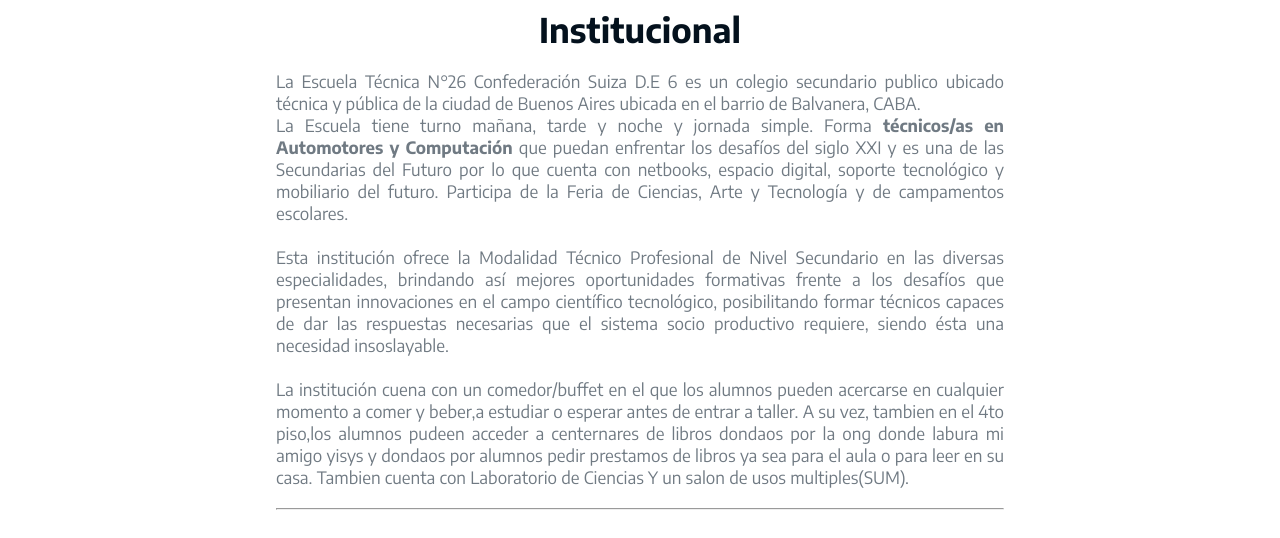
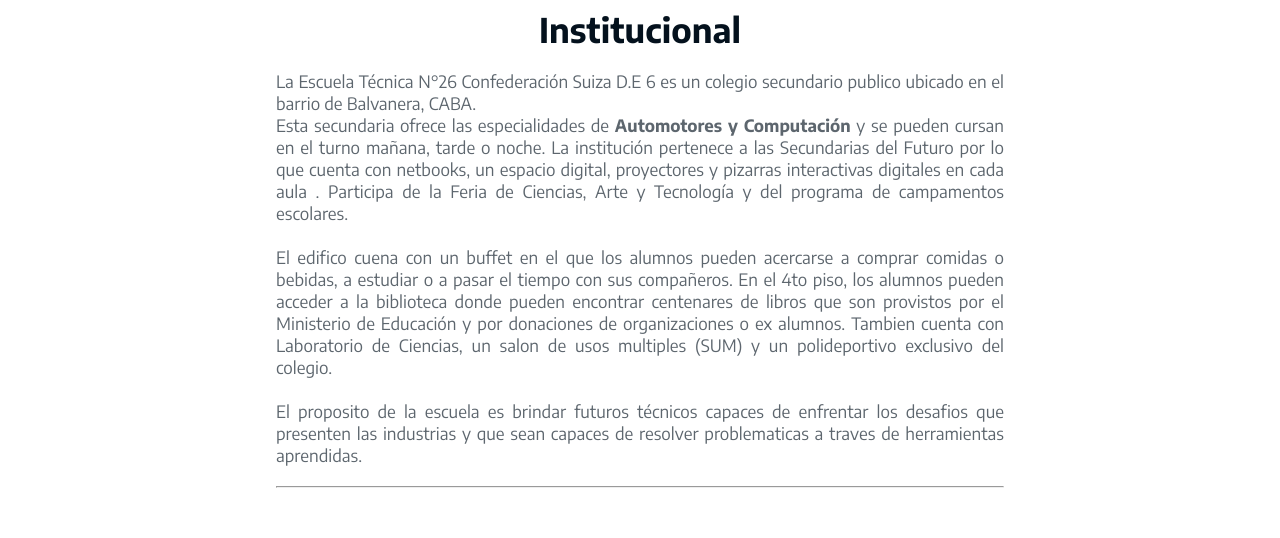
Before and after one commit to brandonporcel/confederacionsuiza, a React (Create React App) app: page /institucional in a window 1280 px wide. Shown: the part 392-930 px from the top of the page. Built offline with nearby package versions, Linux system fonts and the light colour scheme; grey boxes are pictures that could not be loaded.

Commit message:
texto institucional

```diff
--- a/src/components/Home/ConoceLaSuiza.jsx
+++ b/src/components/Home/ConoceLaSuiza.jsx
@@ -1,4 +1,5 @@
 import React from 'react';
+import { Link } from 'react-router-dom';
 import styled from 'styled-components';
 import { conocelasuizabg } from '../../svg/svgAsImage';
 import Button from '../Button';
@@ -44,13 +45,9 @@
 				allow="accelerometer; autoplay; clipboard-write; encrypted-media; gyroscope; picture-in-picture"
 				allowFullScreen
 			></iframe>
-			<a
-				href="https://goo.gl/maps/8ndhDve72yNUEg9y6"
-				target="_blank"
-				rel="noreferrer"
-			>
-				<Button type="bg">Mapa Escuela</Button>
-			</a>
+			<Link to="/contacto">
+				<Button type="bg">Contacto</Button>
+			</Link>
 		</ConoceLaSuizaCtn>
 	);
 }
--- a/src/components/InformacionUitl.jsx
+++ b/src/components/InformacionUitl.jsx
@@ -4,12 +4,12 @@
 	{
 		question: '¿Cuándo es la inscripción a 1° año?',
 		answer:
-			'La inscripción a 1° año es en febrero. Hay que acercarse a regencia y entregar la documentacion correspondiente. Será avisado en la pagina de facebook del colegio.',
+			'La inscripción a 1° año es en febrero. Hay que acercarse a regencia y entregar la documentacion correspondiente. Será avisado en la pagina de facebook del colegio cualquier incoveniente que pudiese ocurrir.',
 	},
 	{
-		question: '¿Cuando es la inscripción?',
+		question: '¿Cuando es la inscripción de 2to a 6to año?',
 		answer:
-			'Para los años superiores de 2° a 6°, la inscripción se realiza al finalizar el ciclo lectivo, a partir del mes de diciembre. Recordemos que al pasar de año, tenes asegurada la vacante. ',
+			'Para los años de 2° a 6°, la inscripción se realiza al finalizar el ciclo lectivo, a partir del mes de diciembre. Recordemos que al pasar de año, se tiene asegurada la vacante. ',
 	},
 	{
 		question: '¿Se puede elegir turno?',
@@ -19,7 +19,7 @@
 	{
 		question: '¿Cuándo empiezan las clases?',
 		answer:
-			'Según agenda educativa del ministerio de educación de la Ciudad de Buenos Aires.',
+			'Según la agenda educativa del Ministerio de Educación de la Ciudad de Buenos Aires.',
 	},
 	{
 		question: '¿Cómo se tramita el certificado de alumno regular? ',
@@ -65,6 +65,13 @@
 				align-items: center;
 				justify-content: space-between;
 				cursor: pointer;
+				button {
+					background: none;
+					border: none;
+					span {
+						padding: 10px 5px;
+					}
+				}
 				h4 {
 					font-weight: 400;
 					font-size: 20px;
@@ -118,7 +125,9 @@
 							<h4 className={`${selected === i ? 'selected' : ''}`}>
 								{question}
 							</h4>
-							<span> {selected === i ? '-' : '+'} </span>
+							<button>
+								<span> {selected === i ? '-' : '+'} </span>
+							</button>
 						</div>
 						<div className={selected === i ? 'answer selected' : 'answer'}>
 							<p>{answer}</p>
--- a/src/components/Institucional.jsx
+++ b/src/components/Institucional.jsx
@@ -35,35 +35,33 @@
 			>
 				<p>
 					La Escuela Técnica N°26 Confederación Suiza D.E 6 es un colegio
-					secundario publico ubicado técnica y pública de la ciudad de Buenos
-					Aires ubicada en el barrio de Balvanera, CABA.
+					secundario publico ubicado en el barrio de Balvanera, CABA.
 				</p>
 				<p>
-					La Escuela tiene turno mañana, tarde y noche y jornada simple. Forma
-					<b> técnicos/as en Automotores y Computación </b>que puedan enfrentar
-					los desafíos del siglo XXI y es una de las Secundarias del Futuro por
-					lo que cuenta con netbooks, espacio digital, soporte tecnológico y
-					mobiliario del futuro. Participa de la Feria de Ciencias, Arte y
-					Tecnología y de campamentos escolares.
+					Esta secundaria ofrece las especialidades de{' '}
+					<b> Automotores y Computación</b> y se pueden cursan en el turno
+					mañana, tarde o noche. La institución pertenece a las Secundarias del
+					Futuro por lo que cuenta con netbooks, un espacio digital, proyectores
+					y pizarras interactivas digitales en cada aula . Participa de la Feria
+					de Ciencias, Arte y Tecnología y del programa de campamentos
+					escolares.
 				</p>
 				<br />
 				<p>
-					Esta institución ofrece la Modalidad Técnico Profesional de Nivel
-					Secundario en las diversas especialidades, brindando así mejores
-					oportunidades formativas frente a los desafíos que presentan
-					innovaciones en el campo científico tecnológico, posibilitando formar
-					técnicos capaces de dar las respuestas necesarias que el sistema socio
-					productivo requiere, siendo ésta una necesidad insoslayable.
+					El edifico cuena con un buffet en el que los alumnos pueden acercarse
+					a comprar comidas o bebidas, a estudiar o a pasar el tiempo con sus
+					compañeros. En el 4to piso, los alumnos pueden acceder a la biblioteca
+					donde pueden encontrar centenares de libros que son provistos por el
+					Ministerio de Educación y por donaciones de organizaciones o ex
+					alumnos. Tambien cuenta con Laboratorio de Ciencias, un salon de usos
+					multiples (SUM) y un polideportivo exclusivo del colegio.
 				</p>
+
 				<br />
 				<p>
-					La institución cuena con un comedor/buffet en el que los alumnos
-					pueden acercarse en cualquier momento a comer y beber,a estudiar o
-					esperar antes de entrar a taller. A su vez, tambien en el 4to piso,los
-					alumnos pudeen acceder a centernares de libros dondaos por la ong
-					donde labura mi amigo yisys y dondaos por alumnos pedir prestamos de
-					libros ya sea para el aula o para leer en su casa. Tambien cuenta con
-					Laboratorio de Ciencias Y un salon de usos multiples(SUM).
+					El proposito de la escuela es brindar futuros técnicos capaces de
+					enfrentar los desafios que presenten las industrias y que sean capaces
+					de resolver problematicas a traves de herramientas aprendidas.
 				</p>
 			</TitleDescriptionVideo>
 			<EspecialidadProgramas title="historia">
--- a/src/components/Proyectos/FlechaCosmica.jsx
+++ b/src/components/Proyectos/FlechaCosmica.jsx
@@ -86,12 +86,15 @@
 	return (
 		<ProyectoContainer>
 			<div className="projectCtnBackground">
-				<h2>First Lego First: El proyecto Nombre Equipo llego a la final!</h2>
+				<h2>
+					Flecha Cosmica: Los chicos viajaron a Houston por la First Lego
+					League!
+				</h2>
 				<div className="tags">
-					<span>Marzo 19,2022</span>
+					<span>Marzo, 2022</span>
 					<div className="dot-spacing">•</div>
 					<p>
-						Por <Link to="/computacion">Computación</Link>
+						<Link to="/computacion">Computación</Link>
 					</p>
 				</div>
 				<div className="img-project-suiza">
--- a/src/components/header.jsx
+++ b/src/components/header.jsx
@@ -48,7 +48,7 @@
 					<Link to="/proyectos">
 						<li className="navList-item">Proyectos</li>
 					</Link>
-					<Link to="/contacto">
+					<Link to="/contacto" onClick={toTop}>
 						<li className="navList-item">Contacto</li>
 					</Link>
 				</ul>
--- a/src/index.css
+++ b/src/index.css
@@ -26,7 +26,7 @@
 	--white: #fff;
 	--gray: #333333;
 	--gray-secondary: #595b61;
-	--gray-third: #707a83;
+	--gray-third: #5d666e;
 	/* hr */
 	--gray-line: #e5e8eb;
 	--blue: #2081e2;
@@ -91,7 +91,7 @@
 /* computadoras pantralla grande, tv */
 @media screen and (min-width: 1201px) {
 	.section.tooLarge {
-		max-width: 90%;
+		max-width: 92%;
 	}
 }
 
```
